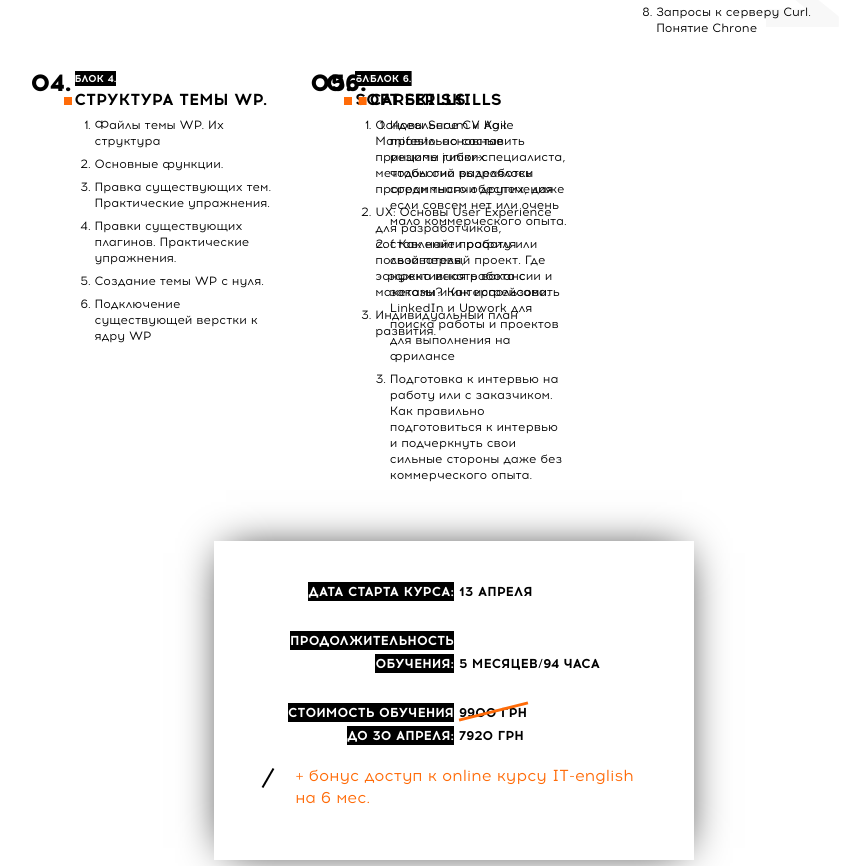
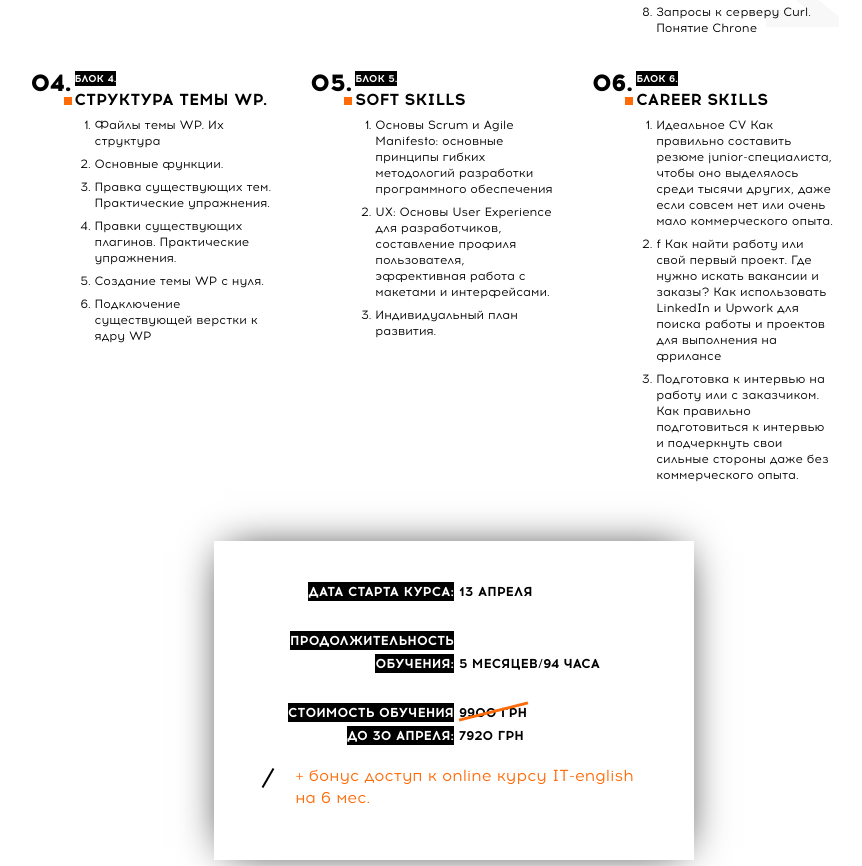
Before and after one commit to rotmanyan/goit-work, a website: page PHP Course/src/index.html in a window 1280 px wide. Shown: the part 2029-2895 px from the top of the page, without its empty margins (186-1048 px from the left). Drawn offline with nearby package versions, Linux system fonts and the light colour scheme; files that its build step writes are made by us from their sources.

Commit message:
fixed block 6

```diff
--- a/PHP Course/src/sass/boxes.scss
+++ b/PHP Course/src/sass/boxes.scss
@@ -52,10 +52,6 @@
       &:nth-child(n+4) {
         margin-top: rem(30);
       }
-
-      &:last-child {
-        transform: translate(-135%,0);
-      }
     }
   }
 }
```
Also changed, not shown: PHP Course/build/css/styles.css, PHP Course/build/css/styles.min.css.
